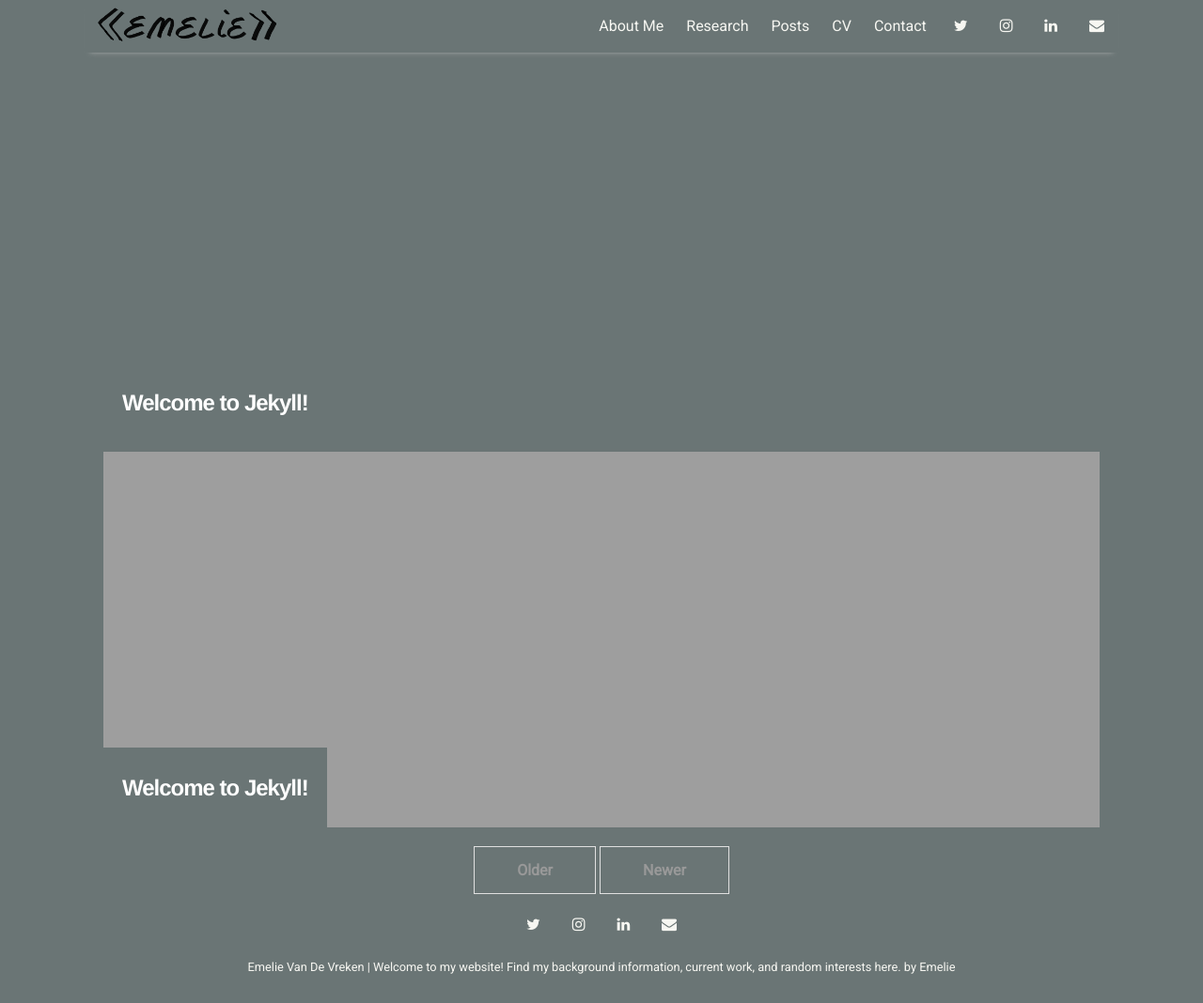
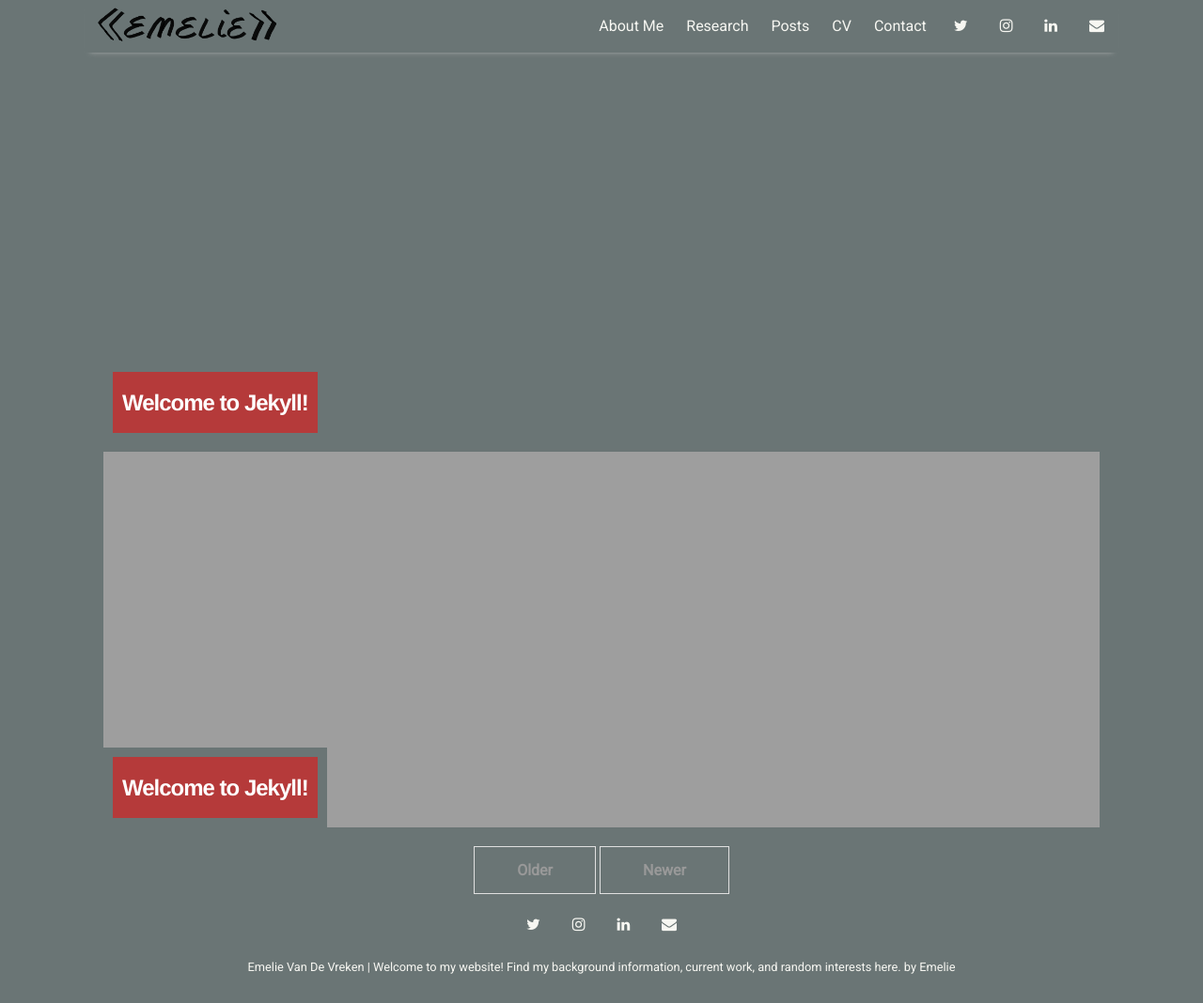
Before and after one commit to evdv/evdv.github.io, a Jekyll site: the page built from index.html, in a window 1280 px wide and 1068 px high. Shown: the whole window at 94% size. Built offline with Jekyll 4.4.1, drawn with Linux system fonts in a browser that asks for light colours; nearby versions of some CDN libraries; the list of posts is cut into pages by our own code.

Commit message:
Attempt transparent background button

```diff
--- a/_sass/_home.scss
+++ b/_sass/_home.scss
@@ -18,7 +18,7 @@
   font: bold 24px/45px Helvetica, Sans-Serif;
   letter-spacing: -1px;
   /*background: rgb(0, 0, 0);*/ /* fallback color */
-  background: #6a7575;
+  background-color: rgba(255, 0, 0, 0.5);
   padding: 10px;
 }
 .featured-post span a {
```
